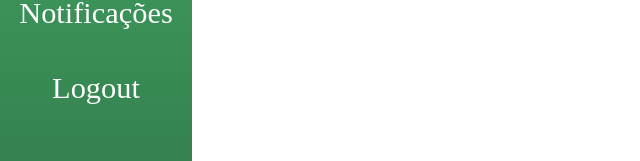
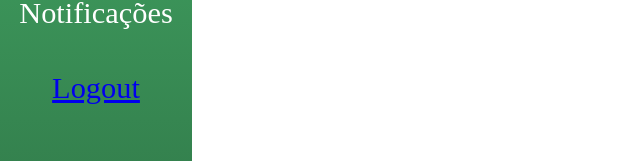
Before and after one commit to RusthenRonald2006/Portal-de-analise-em-anomalias-transacionais, a JavaScript app in the folder detec-anomalias/: page /dashboard in a window 1280 px wide. Shown: the part 532-693 px from the top of the page, without its empty margins (0-640 px from the left). Built offline with nearby package versions, Linux system fonts and the light colour scheme; the HTML template or start-up script is replaced by a standard one.

Commit message:
redirecionando link

```diff
--- a/detec-anomalias/src/components/layout/Navbar.js
+++ b/detec-anomalias/src/components/layout/Navbar.js
@@ -1,4 +1,5 @@
 import styles from "./Navbar.module.css"
+import {Link} from "react-router-dom"
 function Navbar(){
     return(
         <nav className={styles.container_list}>
@@ -7,7 +8,7 @@
                 <li><a>Gestão de Transações</a></li>
                 <li><a>Gestão de Contas</a></li>
                 <li><a>Tela de Notificações</a></li>
-                <li><a>Logout</a></li>
+                <li><Link to="/">Logout</Link></li>
             </ul>
         </nav>
 )} export default Navbar
```
